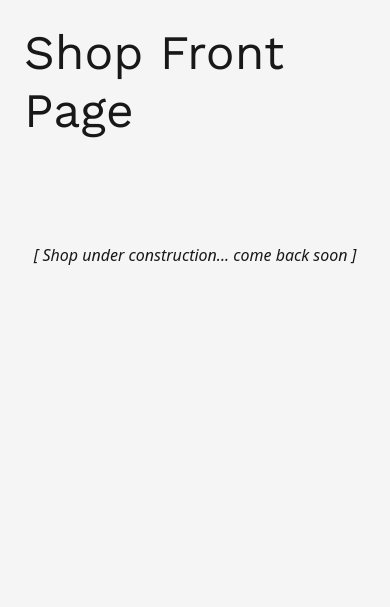
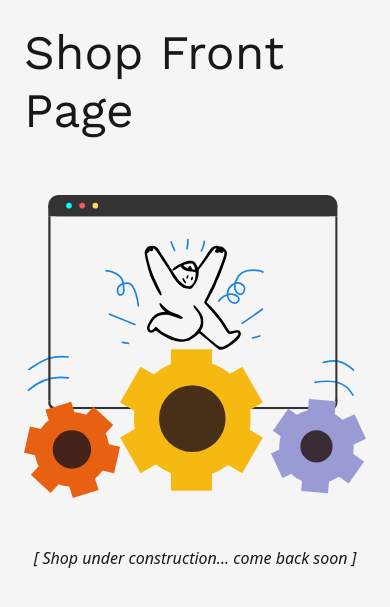
Before and after one commit to dmcginley/djangoTestProject5, a Django app: page / in a window 390 px wide. Shown: the top 607 px of the page. Run offline with Django 4.2, Linux system fonts and the light colour scheme.

Commit message:
add image

```diff
--- a/shop_front/templates/shop_front/index.html
+++ b/shop_front/templates/shop_front/index.html
@@ -8,7 +8,8 @@
 
     <div>
         <div class="d-flex justify-content-center py-5">
-
+            <img src="{% static 'shop_front/images/construction.svg' %}" class="img-down col-12 col-md-6 col-xl-7"
+                alt="" srcset="">
 
         </div>
         <p class="text-center fst-italic">[ Shop under construction... come back soon ]</p>
```
